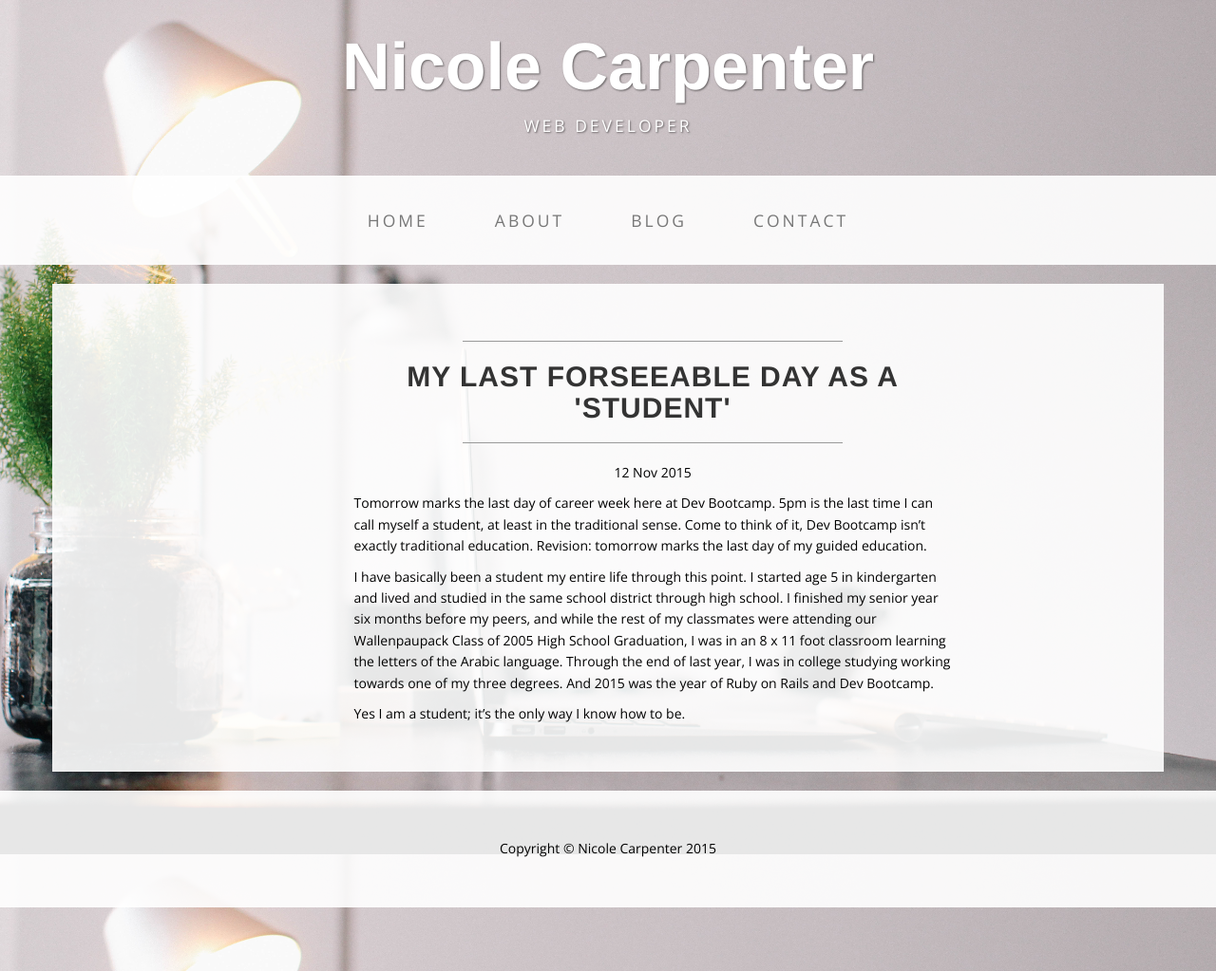
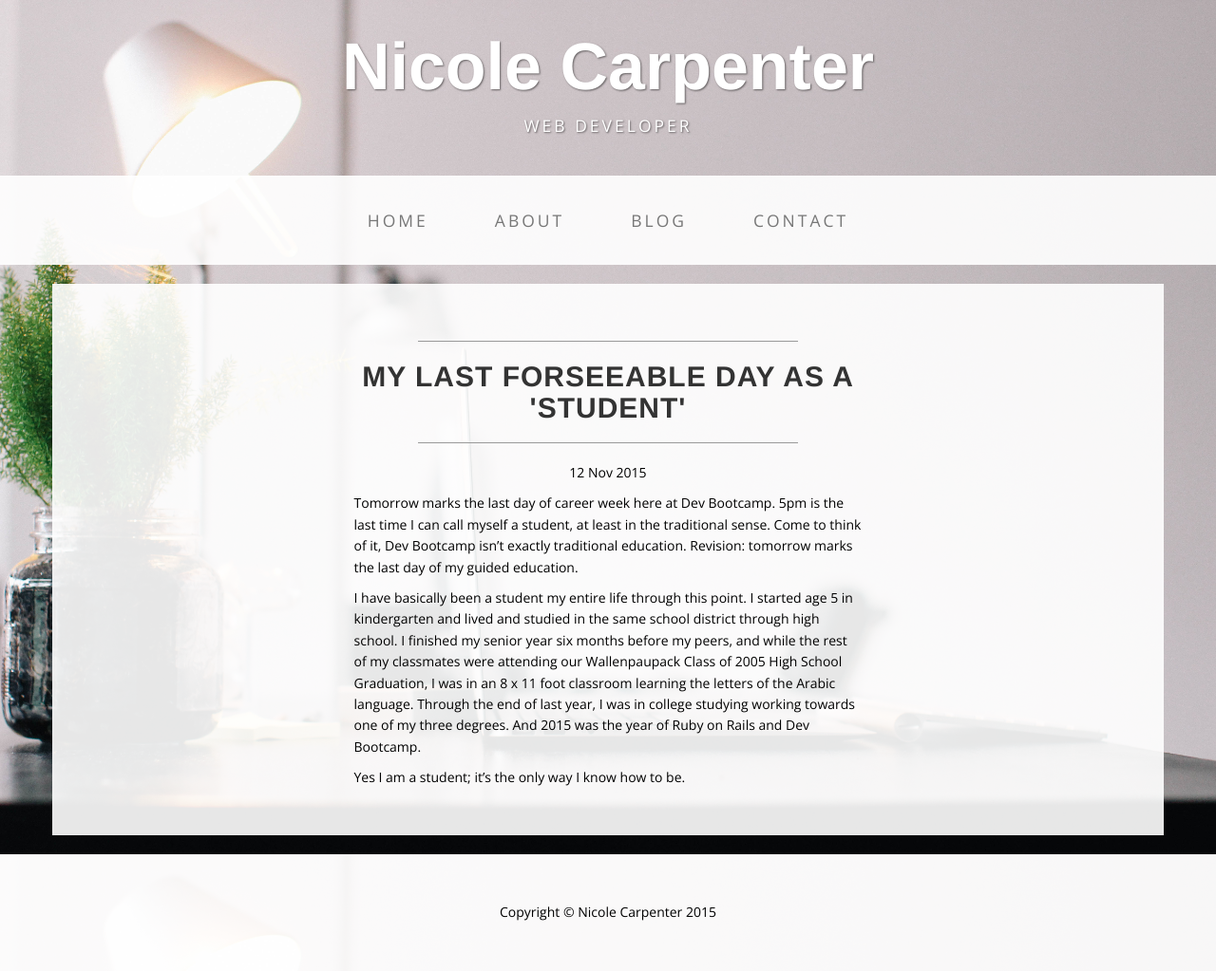
Before and after one commit to voilawalla/voilawalla.github.io, a Jekyll site: the page built from _posts/2015-11-12-my-last-forseeable-day-as-a-student.md, in a window 1280 px wide. Shown: the whole page at 95% size. Built offline with Jekyll 4.4.1, drawn with Linux system fonts in a browser that asks for light colours; nearby versions of some CDN libraries; some web fonts are replaced; library files that are not in the unit come from our copies.

Commit message:
re-center bootstrap post column width to 6 to even margins

```diff
--- a/_layouts/post.html
+++ b/_layouts/post.html
@@ -3,7 +3,7 @@ layout: default
 ---
 <div class="row">
   <div class="box">
-    <div class="col-lg-7 col-lg-offset-3">
+    <div class="col-lg-6 col-lg-offset-3">
       <hr>
       <h2 class="text-center">{{ page.title }}</h2>
       <hr>
```
